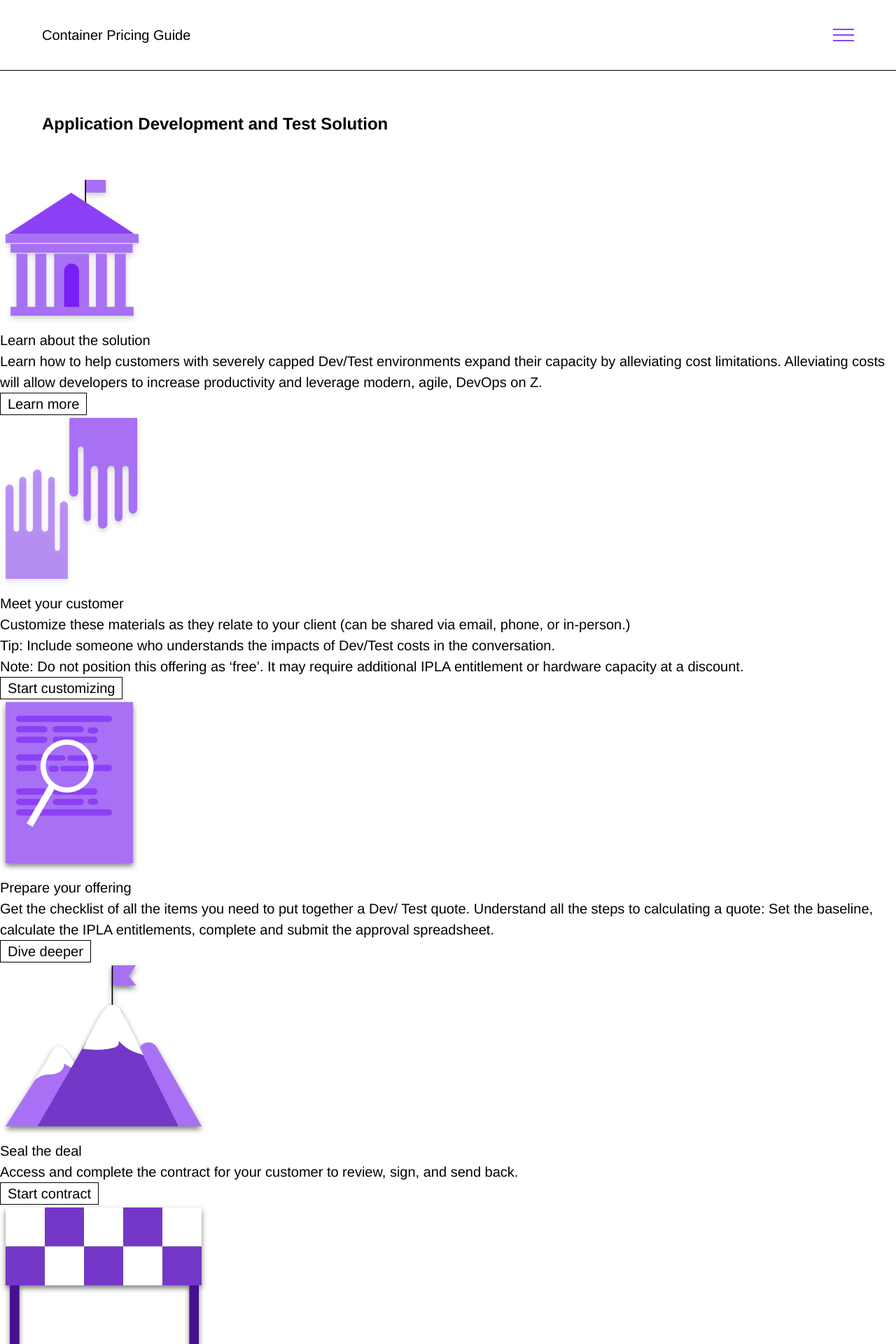
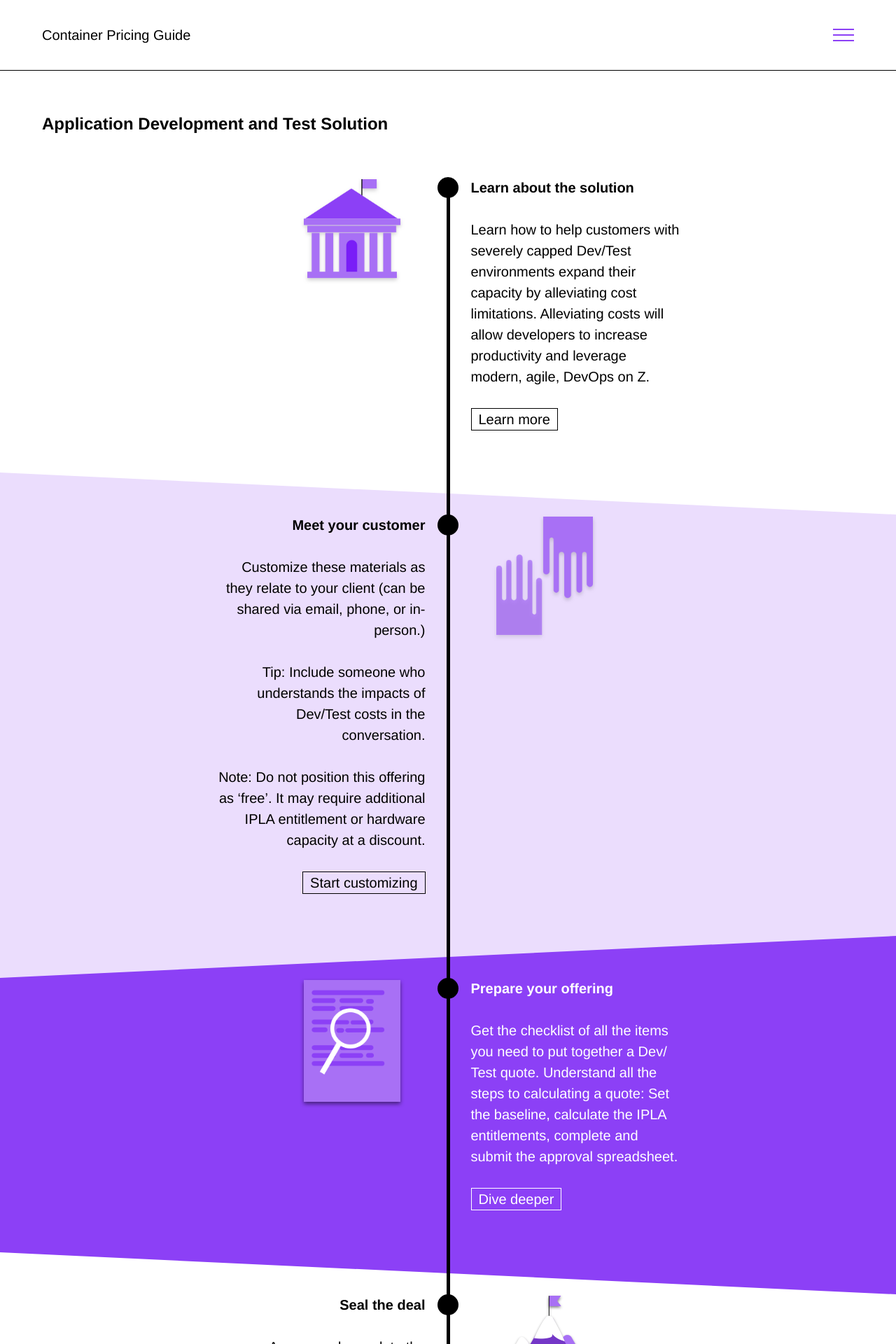
Before and after one commit to gvorbeck/container-pricing, a Jekyll site: the page built from pages/devtest-home.md, in a window 1280 px wide. Shown: the top 1920 px of the page at 70% size. Built offline with Jekyll 4.4.1, drawn with Linux system fonts in a browser that asks for light colours.

Commit message:
solution landing mobile/tablet/desktop

```diff
--- a/_includes/inc-solution-landing-section.html
+++ b/_includes/inc-solution-landing-section.html
@@ -1,5 +1,7 @@
 <section class="solution-step">
-    <img class="solution-step__image" alt="{{ include.title }}" src="{{ site.baseurl }}/assets/images/{{ include.image }}">
+    <div class="solution-step__image-wrapper">
+        <img class="solution-step__image" alt="{{ include.title }}" src="{{ site.baseurl }}/assets/images/{{ include.image }}">
+    </div>
     <div class="solution-step__content">
         <h1 class="solution-step__title">{{ include.title }}</h1>
         {{ include.intro }}
--- a/_sass/_solution-landing.scss
+++ b/_sass/_solution-landing.scss
@@ -1,42 +1,23 @@
-.solution-home {
+body.solution-landing {
+    $vertPathWidth: rem(5px);
 
-    .header {
-
-        .header__subtitle {
-            @include header(2);
-            line-height: rem(32px);
-        }
-    }
-
-    .content {
-
-        .content__block {
-            display: flex;
-            flex-direction: column;
+    .solution-step {
+        padding: 0 rem(30px) rem(120px);
         position: relative;
 
-            &:first-child {
+        @include media(ml) {
+            display: flex;
+            justify-content: center;
 
-                @include media(ml) {
-
-                    .content__image-wrapper,
-                    .content__text-wrapper {
-                        margin-top: 0;
-                    }
-
-                    &::before {
-                        top: 0;
-                    }
-                }
-            }
-
-            &:last-child {
-
-                @include media(ml) {
-
+            // VERTICAL PATH
             &::after {
-                        height: rem(90px);
-                    }
+                @include pseudo;
+                width: $vertPathWidth;
+                height: 100%;
+                background: #000000;
+                left: calc(50% - (#{$vertPathWidth} / 2));
+                top: rem(15px);
+                z-index: 2;
             }
         }
 
@@ -44,145 +25,173 @@
             text-align: right;
 
             @include media(ml) {
+                text-align: right;
                 flex-direction: row-reverse;
             }
 
-                .content__image-wrapper {
+            .solution-step__image-wrapper {
 
                 @include media(ml) {
-                        margin-right: 0;
-                        margin-left: rem(65px);
-                        text-align: left;
-                    }
-                }
+                    $dimension: rem(30px);
+                    margin: 0 0 0 calc((#{$vertPathWidth} / 2) + #{$dimension});
+                    align-items: flex-start;
+                    padding: 0 0 0 $dimension;
 
-                .content__image {
-
-                    @include media(ml) {
-                        margin: 0 0 0 rem(30px);
+                    &::before {
+                        right: 0;
+                        left: calc(((#{$dimension} / 2) * -1) - #{$dimension} - (#{$vertPathWidth} / 2));
                     }
                 }
             }
 
-            &:nth-child(n+2) {
+            .solution-step__content {
 
-                .content__image-wrapper::before {
+                @include media(ml) {
+                    margin: 0 calc((#{$vertPathWidth} / 2) + #{rem(30px)}) 0 0;
+                }
+            }
+        }
+
+        $section-colors: '#FFFFFF' $color--eb $color--8c '#FFFFFF' $color--a8;
+        @for $i from 1 through 5 {
+            &:nth-child(5n+#{$i}) {
+                background-color: #{nth($section-colors, $i)};
+                @if $i == 3 or $i == 5 {
+                    color: #FFFFFF;
+
+                    .solution-step__button {
+                        @extend %button--light;
+                    }
+                }
+            }
+        }
+
+        &:first-child {
+
+            &::before {
+                display: none;
+            }
+
+            .solution-step__image {
+                margin-top: 0;
+            }
+        }
+
+        &:last-child {
+            padding-bottom: rem(60px);
+
+            @include media(ml) {
+
+                &::after {
+                    display: none;
+                }
+            }
+        }
+
+        &:nth-child(odd) {
+
+            &::before {
+                clip-path: polygon(
+                    100% 0,
+                    100% 100%,
+                    0 100%
+                );
+            }
+        }
+
+        // DIAGONAL EDGE
+        &::before {
+            $dimension: rem(60px);
             @include pseudo;
-                    width: 100vw;
-                    height: rem(60px);
-                    top: 0;
-                    left: 0;
+            width: 100%;
+            height: $dimension;
+            background-color: inherit;
+            top: calc(#{$dimension} * -1);
+            right: 0;
+            z-index: 1;
             clip-path: polygon(
                 0 0,
-                        100% 0,
+                0 100%,
                 100% 100%
             );
         }
     }
 
-            &:nth-child(odd) {
+    .solution-step__content,
+    .solution-step__image-wrapper {
 
-                .content__image-wrapper::before {
-                    clip-path: polygon(
-                        100% 0,
-                        0 0,
-                        0 100%
-                    );
+        @include media(ml) {
+            width: rem(300px);
+            box-sizing: border-box;
         }
     }
 
-            $section-colors: '#FFFFFF' $color--eb $color--8c '#FFFFFF' $color--a8;
-            @for $i from 1 through 5 {
-                $a: 1;
-                @if $i != 1 {
-                    $a: $i - 1;
-                }
-                &:nth-child(5n+#{$i}) {
-                    background-color: #{nth($section-colors, $i)};
-                    @if $i == 3 or $i == 5 {
-                        color: #FFFFFF;
+    .solution-step__image-wrapper {
 
-                        .button {
-                            color: #FFFFFF;
-                            @include button('white');
-                        }
-                    }
+        @include media(ml) {
+            margin-right: calc((#{$vertPathWidth} / 2) + #{rem(30px)});
+            position: relative;
+            display: flex;
+            flex-direction: column;
+            align-items: flex-end;
+            padding-right: rem(30px);
 
-                    & .content__image-wrapper::before {
-                        background-color: #{nth($section-colors, $a)};
+            // VERTICAL PATH POINT
+            &::before {
+                $dimension: rem(30px);
+                @include pseudo;
+                width: $dimension;
+                height: $dimension;
+                background-color: #000000;
+                border-radius: 50%;
+                top: 0;
+                right: calc(((#{$dimension} / 2) * -1) - #{$dimension} - (#{$vertPathWidth} / 2));
+
             }
         }
     }
 
+    .solution-step__image {
+        width: rem(112px);
+        margin-top: rem(-60px);
+        position: relative;
+        z-index: 1;
+
         @include media(ml) {
-                overflow: hidden;
-                flex-direction: row;
-                justify-content: center;
-
-                &::before,
-                &::after {
-                    @include pseudo;
-                    z-index: 1;
-                    background-color: #000000;
+            margin-top: 0;
+            width: rem(150px);
+        }
     }
 
-                &::before {
-                    $dimension: rem(30px);
-                    width: $dimension;
-                    height: $dimension;
-                    border-radius: 50%;
-                    left: calc(50% - (#{$dimension} / 2));
-                    top: rem(80px);
+    .solution-step__content {
+
+        @include media(ml) {
+            margin-left: calc((#{$vertPathWidth} / 2) + #{rem(30px)});
         }
 
-                &::after {
-                    $dimension: rem(5px);
-                    width: $dimension;
-                    height: rem(9999px);
-                    left: calc(50% - (#{$dimension} / 2));
-                    top: 0;
+        p + p {
+            margin-top: rem(15px);
+
+            @include media(ml) {
+                margin-top: rem(30px);
             }
         }
     }
 
-        .content__image-wrapper,
-        .content__text-wrapper {
+    .solution-step__title {
+        @include header(4);
+        margin: rem(15px) 0;
 
         @include media(ml) {
-                width: rem(294px);
-                margin-top: rem(80px);
+            margin: 0 0 rem(30px);
         }
     }
 
-        .content__image-wrapper {
+    .solution-step__button {
+        margin-top: rem(15px);
 
         @include media(ml) {
-                text-align: right;
-                margin-right: rem(65px);
-            }
-        }
-
-        .content__text-wrapper {
-
-            @include media(ml) {
-                padding-top: rem(5px);
-            }
-        }
-
-        .content__image {
-            max-width: rem(100px);
-            margin-bottom: rem(15px);
-            position: relative;
-
-            @include media(ml) {
-                max-width: rem(150px);
-                margin: 0 rem(30px) 0 0;
-            }
-        }
-
-        .content__title {
-            @include header(4);
-            line-height: 1;
+            margin-top: rem(30px);
         }
     }
 }
--- a/assets/main.scss
+++ b/assets/main.scss
@@ -34,6 +34,7 @@ main,
 .site-footer {
     max-width: rem(1440px);
     margin: 0 auto;
+    box-sizing: border-box;
 }
 
 .site-header {
@@ -55,7 +56,7 @@ body:not(.home) .site-header {
         line-height: rem(20px);
         background-color: #FFFFFF;
         position: relative;
-        z-index: 1;
+        z-index: 3;
 
         @include media(ml) {
             @include header(3);
@@ -109,7 +110,7 @@ body:not(.home) .site-header {
         position: absolute;
         top: $spaceVert;
         right: $spaceHorz;
-        z-index: 1;
+        z-index: 3;
 
         @include media(ml) {
             top: rem(40px);
@@ -163,6 +164,7 @@ body:not(.home) .site-header {
         box-sizing: border-box;
         top: rem(-1000px);
         transition: all 0.5s ease-in-out;
+        z-index: 2;
 
         @include media(ml) {
             padding: rem(30px) rem(60px) rem(60px);
@@ -241,7 +243,7 @@ main {
     }
 }
 
-.button {
+%button {
     line-height: rem(30px);
     border: rem(1px) solid #000000;
     display: inline-block;
@@ -260,7 +262,11 @@ main {
     }
 }
 
-.button.button--light {
+.button {
+    @extend %button;
+}
+
+%button--light {
     color: #FFFFFF;
     border-color: #FFFFFF;
 
@@ -274,6 +280,10 @@ main {
         background-color: $color--eb;
         border-color: $color--eb;
     }
+}
+
+.button.button--light {
+    @extend %button--light;
 }
 
 .site-footer {
```
Lines whose indentation alone changed are shown as unchanged.
